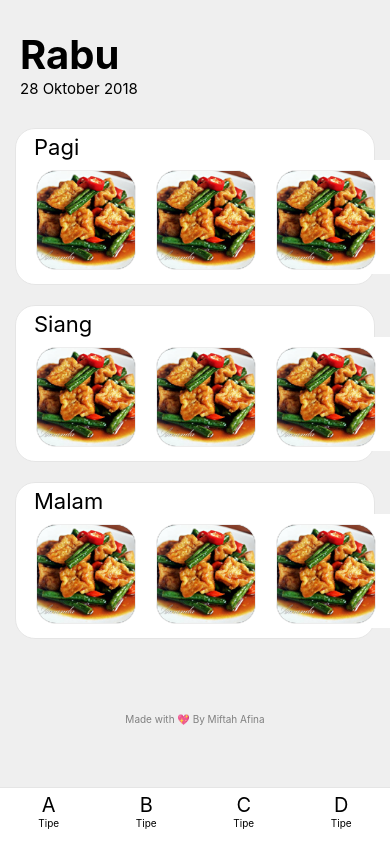
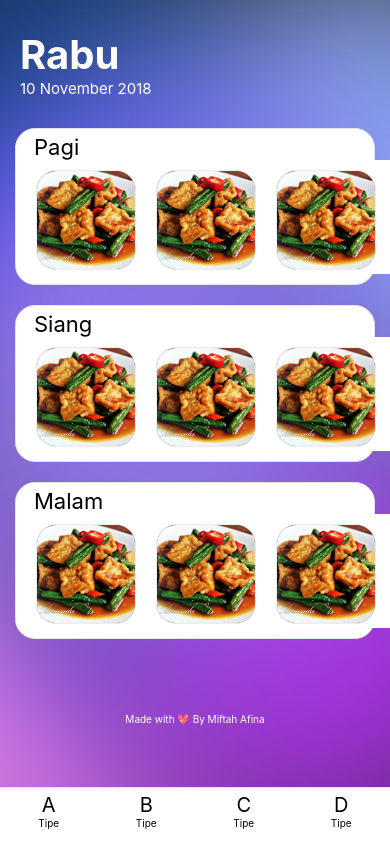
Before and after one commit to miftahafina/makan-apa, a React Native app: screen / in a window 390 px wide. Shown: the top 868 px of the page. Built offline with nearby package versions, Linux system fonts and the light colour scheme.

Commit message:
Create state date

```diff
--- a/App.js
+++ b/App.js
@@ -1,5 +1,5 @@
 import React from 'react';
-import { StyleSheet, Text, View, AppRegistry, ScrollView } from 'react-native';
+import { StyleSheet, Text, View, AppRegistry, ScrollView, ImageBackground } from 'react-native';
 import schedule from './databases/schedule.json';
 import SideDishScroller from './components/SideDishScroller';
 import Today from './components/Today';
@@ -8,18 +8,28 @@ import CreditFooter from './components/CreditFooter';
 
 export default class App extends React.Component {
   state = {
-    today   : new Date().getDay(),
+    dayIndonesia: ['Ahad', 'Senin', 'Selasa', 'Rabu', 'Kamis', 'Jum\'at', 'Sabtu'],
+    monthIndonesia: ['Januari', 'Februari', 'Maret', 'April', 'Mei', 'Juni', 'Juli', 'Agustus', 'September', 'Oktober', 'November', 'Desember'],
+
+    day     : new Date().getDay(),
+    date    : new Date().getDate(),
+    month   : new Date().getMonth(),
+    year    : new Date().getFullYear(),
+
     schedule: schedule
   }
 
   render() {
-    const { today, schedule } = this.state;
-    const { container, verticalScroll, button } = styles;
+    const { day, date, month, year, schedule, dayIndonesia, monthIndonesia, } = this.state;
+    const { container, verticalScroll } = styles;
 
     return (
       <View style={container}>
+        <ImageBackground source={require('./assets/img/bg.png')} style={{width: '100%', height: '100%'}}>
           <ScrollView style={verticalScroll} showsVerticalScrollIndicator={false}>
-          <Today day='Rabu' date='28 Oktober 2018'/>
+            <Today day={dayIndonesia[day]}
+            date={month + ' ' + monthIndonesia[month] + ' ' + year}
+            />
 
             <SideDishScroller meal='Pagi'/>
             <SideDishScroller meal='Siang'/>
@@ -28,6 +38,7 @@ export default class App extends React.Component {
             <CreditFooter />
           </ScrollView>
           <TypeNav />
+        </ImageBackground>
       </View>
     );
   }
@@ -44,12 +55,6 @@ const styles = StyleSheet.create({
 
   verticalScroll: {
     marginBottom: 57
-  },
-
-  button: {
-    width: 100,
-    height: 100,
-    backgroundColor: 'green'
   }
 });
 
--- a/components/CreditFooter.js
+++ b/components/CreditFooter.js
@@ -24,7 +24,8 @@ const styles = StyleSheet.create({
   text: {
     color        : 'gray',
     fontSize     : 10,
-    paddingBottom: 20
+    paddingBottom: 20,
+    color        : '#fff'
   }
 
 })
--- a/components/Today.js
+++ b/components/Today.js
@@ -28,10 +28,12 @@ const styles = StyleSheet.create({
   day: {
     fontSize  : 40,
     fontWeight: 'bold',
+    color     : '#fff'
   },
 
   date: {
     fontSize    : 15,
-    marginBottom: 30
+    marginBottom: 30,
+    color       : '#fff'
   }
 })
```
Also changed, not shown: assets/img/bg.png (added), components/bg.png (added). Lines whose indentation alone changed are shown as unchanged.
